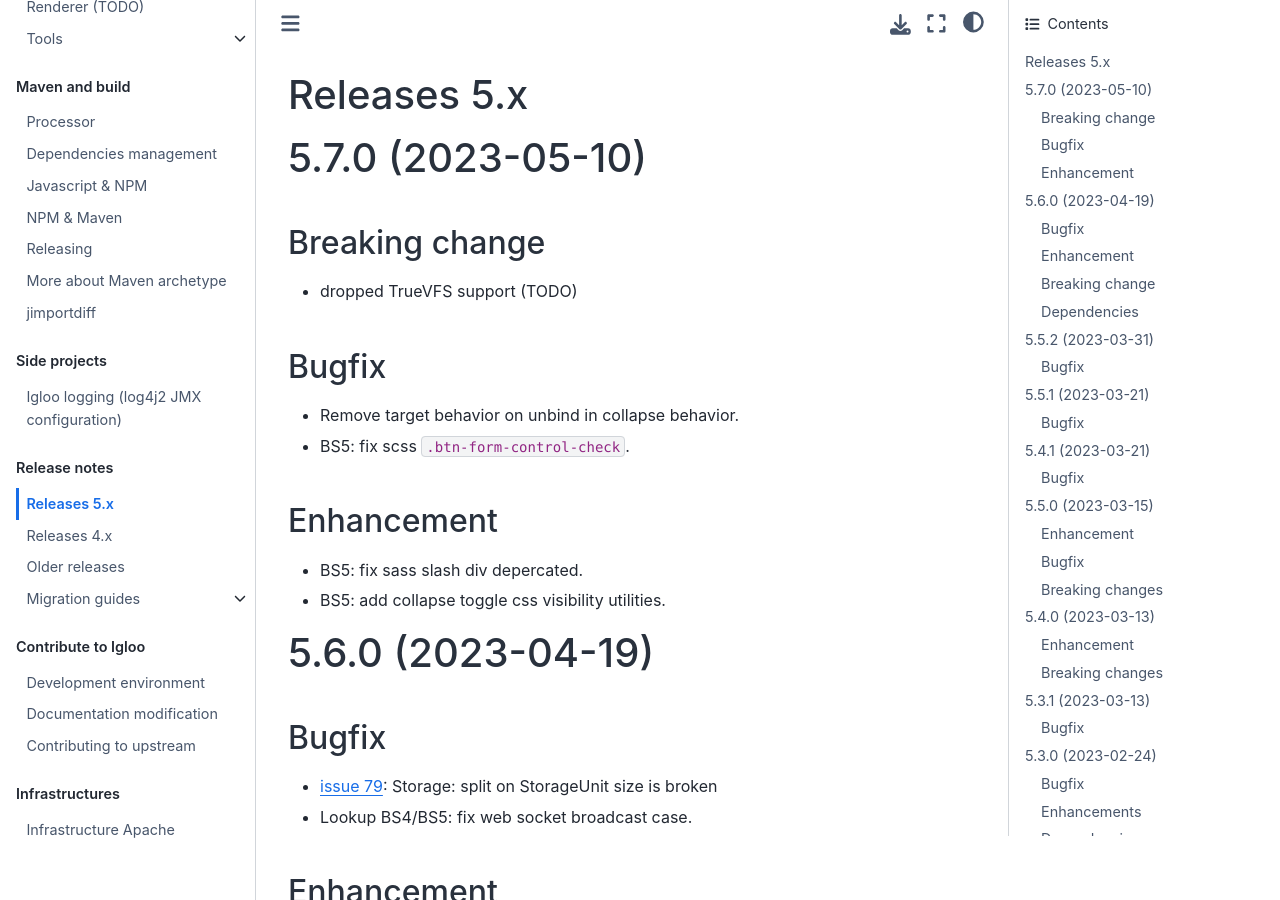
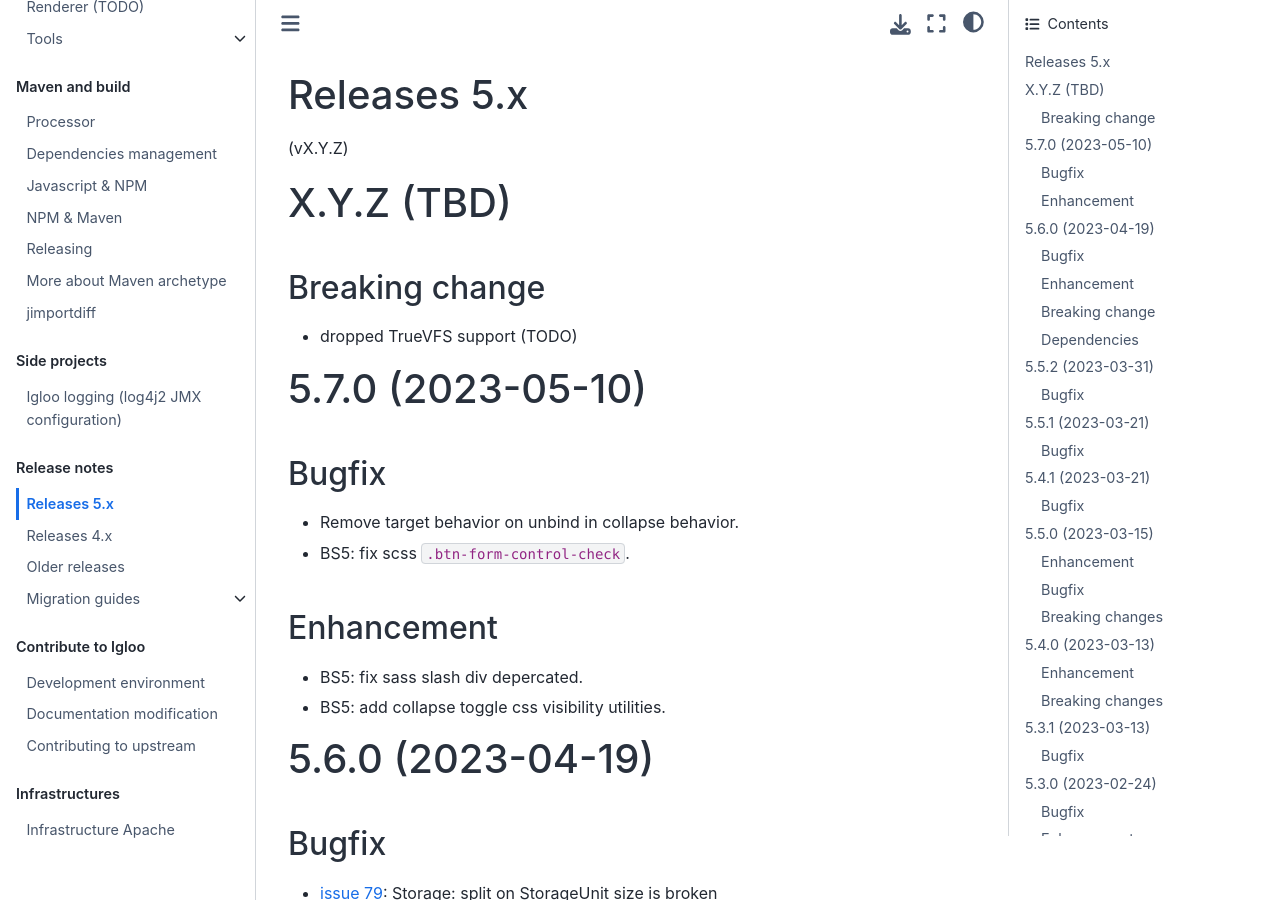
Before and after one commit to igloo-project/igloo-doc, a Sphinx documentation site: the page built from source/release-notes/releases-5.x.md, in a window 1280 px wide and 900 px high. Built offline with Sphinx 7.4.7 and the Sphinx Book theme 1.1.4, drawn with Linux system fonts in a browser that asks for light colours.

```diff
--- a/source/release-notes/releases-5.x.md
+++ b/source/release-notes/releases-5.x.md
@@ -1,12 +1,16 @@
 # Releases 5.x
+
+(vX.Y.Z)
+
+# X.Y.Z (TBD)
+
+## Breaking change
+
+* dropped TrueVFS support (TODO)
 
 (v5.7.0)=
 
 # 5.7.0 (2023-05-10)
-
-## Breaking change
-
-* dropped TrueVFS support (TODO)
 
 ## Bugfix
 
```
